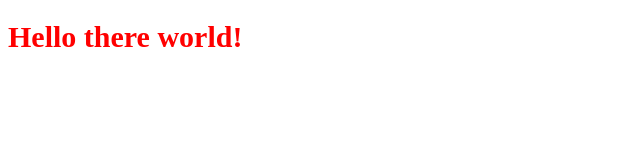
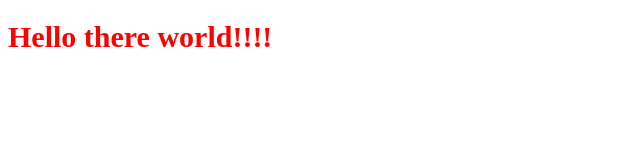
Before and after one commit to wades1248/github-pages-demo1, a plain HTML site: page index.html in a window 1280 px wide. Shown: the full height of the page, 0-640 px from the left. Drawn offline with Linux system fonts and the light colour scheme.

Commit message:
Update index.html

```diff
--- a/index.html
+++ b/index.html
@@ -5,6 +5,6 @@
   <link rel="stylesheet" type="text/css" href="./main.css">
 </head>
 <body>
-  <h1>Hello there world!</h1>
+  <h1>Hello there world!!!!</h1>
 </body>
 </html>
```
